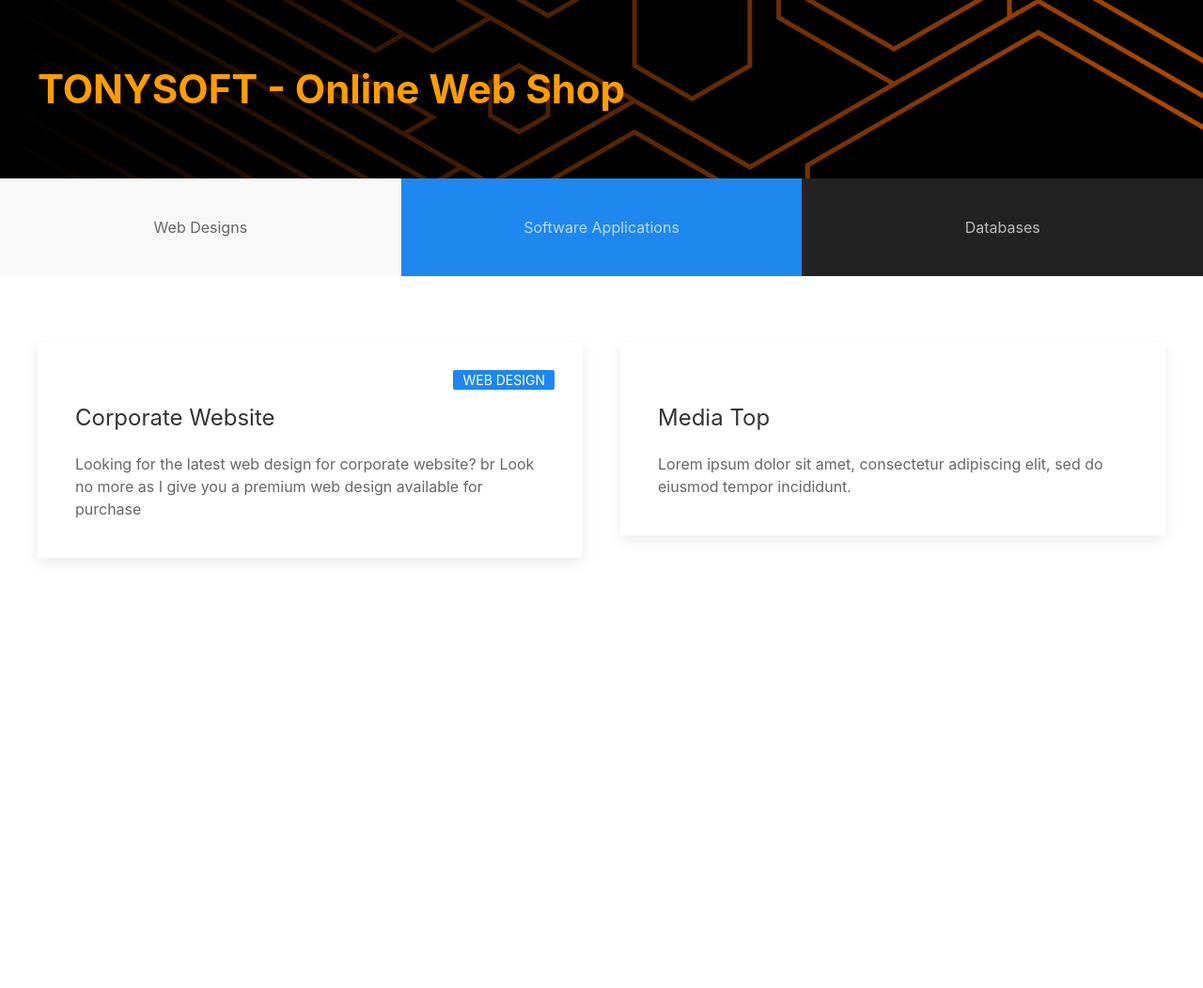
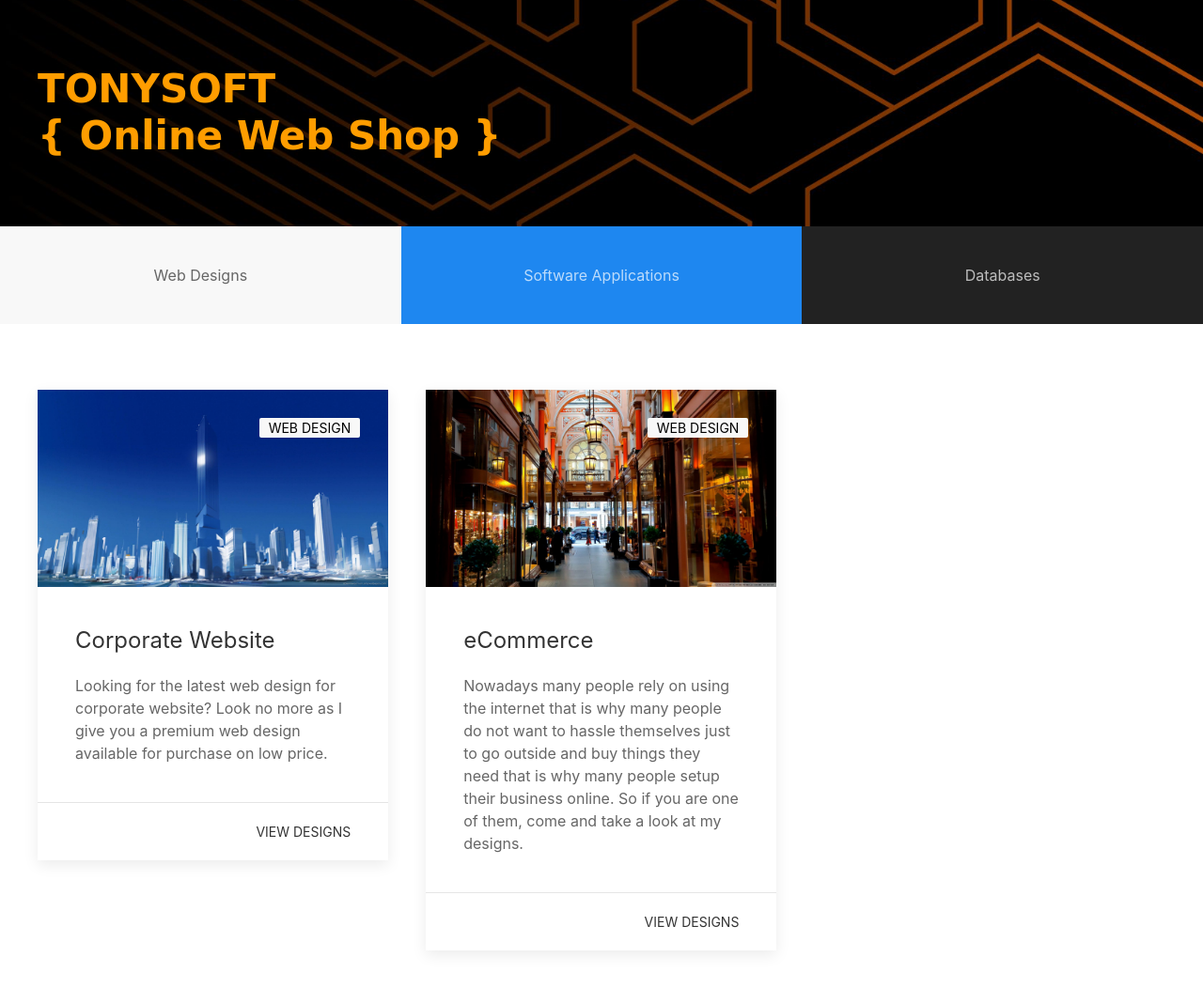
Before and after one commit to iamtonysoft/shop, a website built with webpack: page index.html in a window 1280 px wide. Shown: the whole page at 94% size. Before the commit the page ends 800 px from the top, so only its background shows below. Built offline with nearby package versions, Linux system fonts and the light colour scheme; files whose address does not match are found by name; a web font is replaced by a local one.

Commit message:
Cards Layout for Web Design

```diff
--- a/app/src/css/style.css
+++ b/app/src/css/style.css
@@ -1,3 +1,14 @@
+@import url('https://fonts.googleapis.com/css?family=Baloo+Bhaijaan');
+
+.header-title {
+    font-family: 'Baloo Bhaijaan', cursive;
+}
+
 .uk-text-background {
     background-color: rgb(255, 157, 0);
 }
+
+.uk-label {
+    background: #f8f8f8;
+    color: #000000;
+}
--- a/index.html
+++ b/index.html
@@ -9,7 +9,7 @@
     <body>
         <div class="uk-section uk-section-media uk-light uk-background-cover" style="background-image: url(app/src/img/hexagon.png)">
             <div class="uk-container">
-                <h1 class="uk-text-bold"><span class="uk-text-background">TONYSOFT - Online Web Shop</span></h1>
+                <h1 class="uk-text-bold header-title"><span class="uk-text-background">TONYSOFT <br> { Online Web Shop }</span></h1>
             </div>
         </div>
 
@@ -27,30 +27,41 @@
 
         <div class="uk-section uk-section-default">
             <div class="uk-container">
-                <div class="uk-child-width-1-2@m" uk-grid>
+                <div class="uk-child-width-1-3@m" uk-grid>
                     <div>
                         <div class="uk-card uk-card-default">
                             <div class="uk-card-media-top">
-                                <img src="../docs/images/light.jpg" alt="">
+                                <img src="app/src/img/skyscraper.jpg" alt="">
                             </div>
                             <div class="uk-card-body">
                                     <div class="uk-card-badge uk-label">Web Design</div>
                                 <h3 class="uk-card-title">Corporate Website</h3>
                                 <p>
-                                    Looking for the latest web design for corporate website? br
-                                    Look no more as I give you a premium web design available for purchase
+                                    Looking for the latest web design for corporate website?
+                                    Look no more as I give you a premium web design available for purchase on low price.
                                 </p>
+                            </div>
+                            <div class="uk-card-footer">
+                                <a href="#" class="uk-button uk-button-text uk-align-right">VIEW DESIGNS</a>
                             </div>
                         </div>
                     </div>
                     <div>
                         <div class="uk-card uk-card-default">
                             <div class="uk-card-media-top">
-                                <img src="../docs/images/light.jpg" alt="">
+                                <img src="app/src/img/ecommerce.jpg" alt="">
                             </div>
                             <div class="uk-card-body">
-                                <h3 class="uk-card-title">Media Top</h3>
-                                <p>Lorem ipsum dolor sit amet, consectetur adipiscing elit, sed do eiusmod tempor incididunt.</p>
+                                    <div class="uk-card-badge uk-label">Web Design</div>
+                                <h3 class="uk-card-title">eCommerce</h3>
+                                <p>
+                                    Nowadays many people rely on using the internet that is why many people do not want
+                                    to hassle themselves just to go outside and buy things they need that is why many people
+                                    setup their business online. So if you are one of them, come and take a look at my designs.
+                                </p>
+                            </div>
+                            <div class="uk-card-footer">
+                                <a href="#" class="uk-button uk-button-text uk-align-right">VIEW DESIGNS</a>
                             </div>
                         </div>
                     </div>
```
Also changed, not shown: app/dist/css/app.bundle.css, app/src/img/ecommerce.jpg (added), app/src/img/skyscraper.jpg (added).
